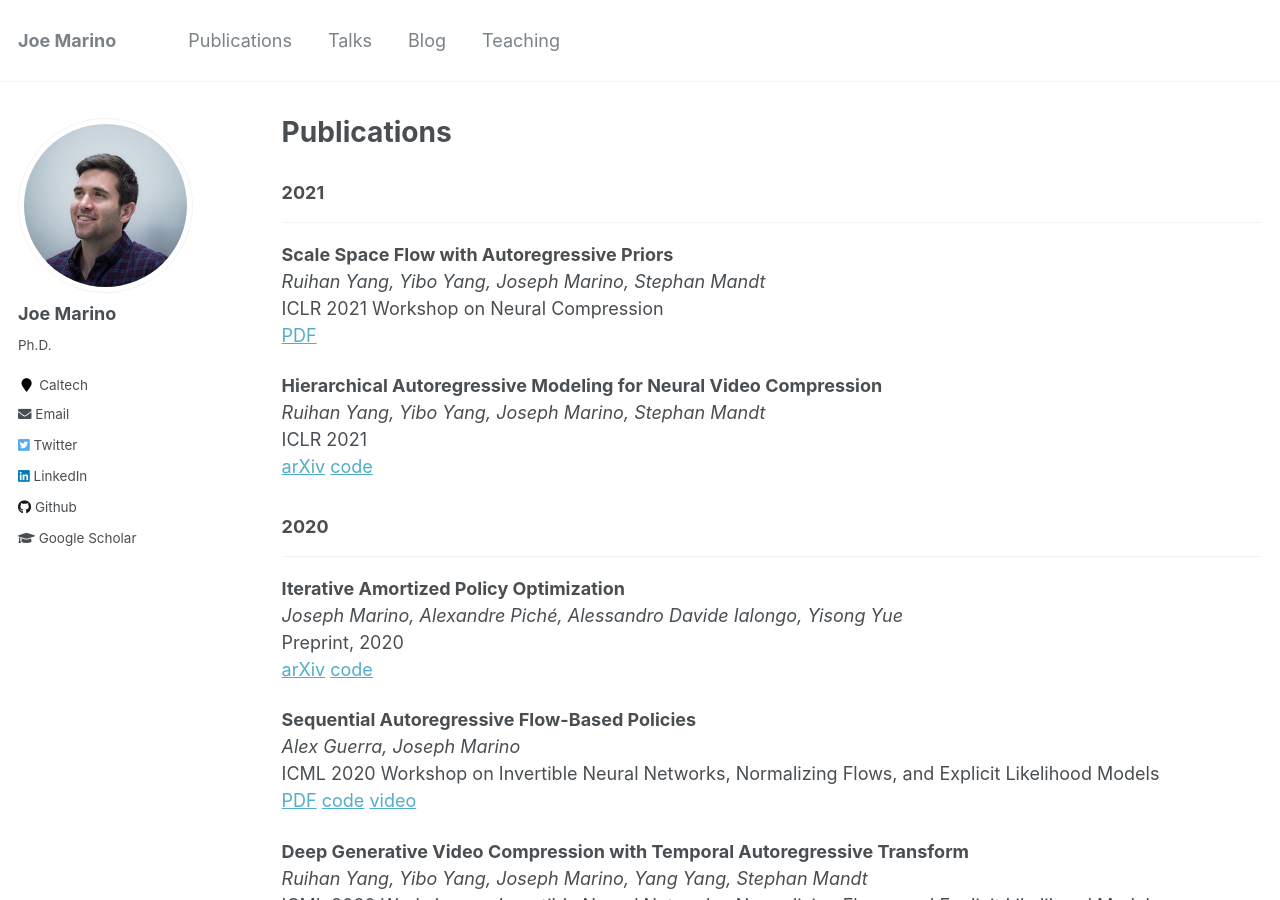
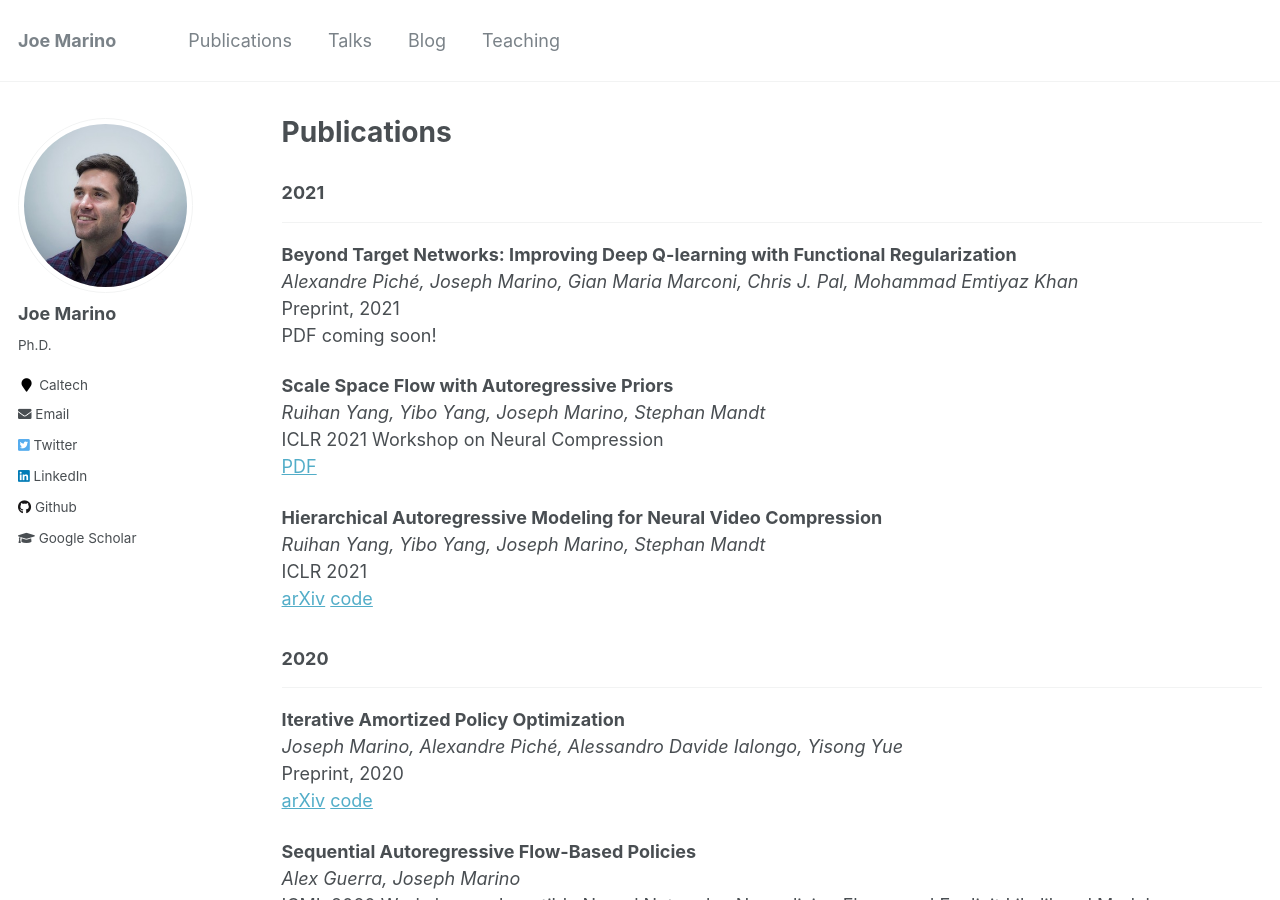
Before and after one commit to joelouismarino/joelouismarino.github.io, a Jekyll site: the page built from _pages/publications.md, in a window 1280 px wide and 900 px high. Built offline with Jekyll 4.4.1, drawn with Linux system fonts in a browser that asks for light colours.

Commit message:
Updating pubs.

```diff
--- a/_pages/publications.md
+++ b/_pages/publications.md
@@ -6,6 +6,11 @@ author_profile: true
 ---
 ### 2021
 ___
+
+**Beyond Target Networks: Improving Deep Q-learning with Functional Regularization**
+*Alexandre Piché, Joseph Marino, Gian Maria Marconi, Chris J. Pal, Mohammad Emtiyaz Khan*
+Preprint, 2021
+PDF coming soon!
 
 **Scale Space Flow with Autoregressive Priors**
 *Ruihan Yang, Yibo Yang, Joseph Marino, Stephan Mandt*
```
